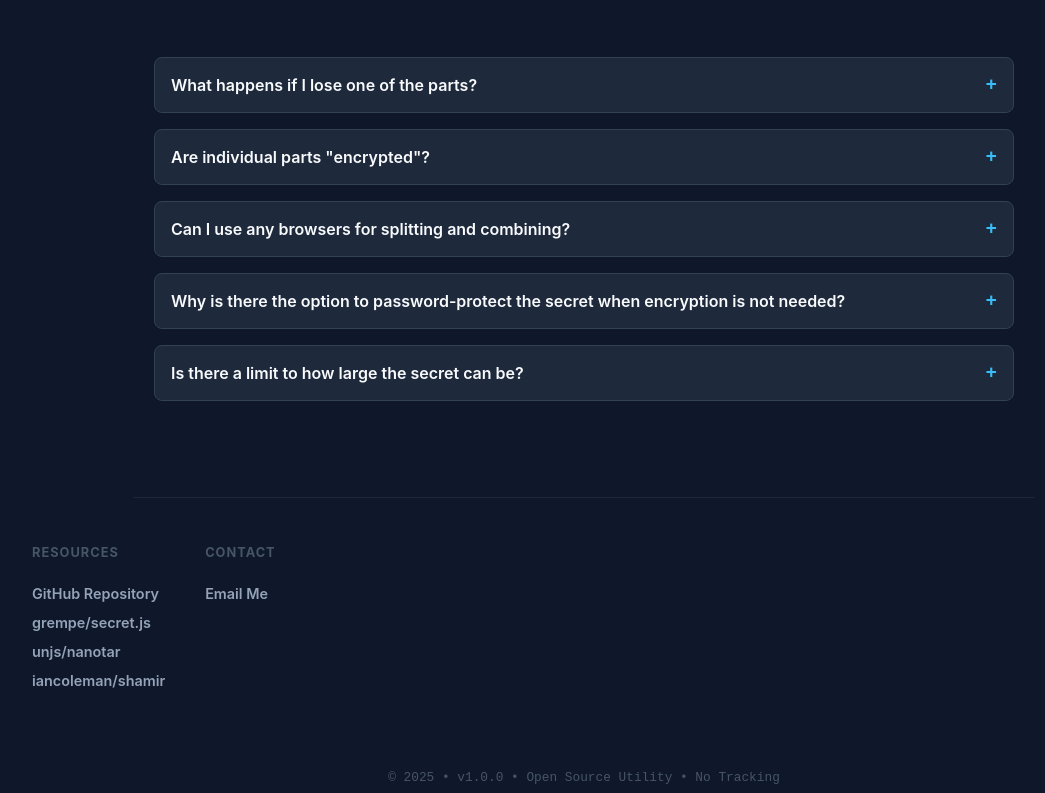
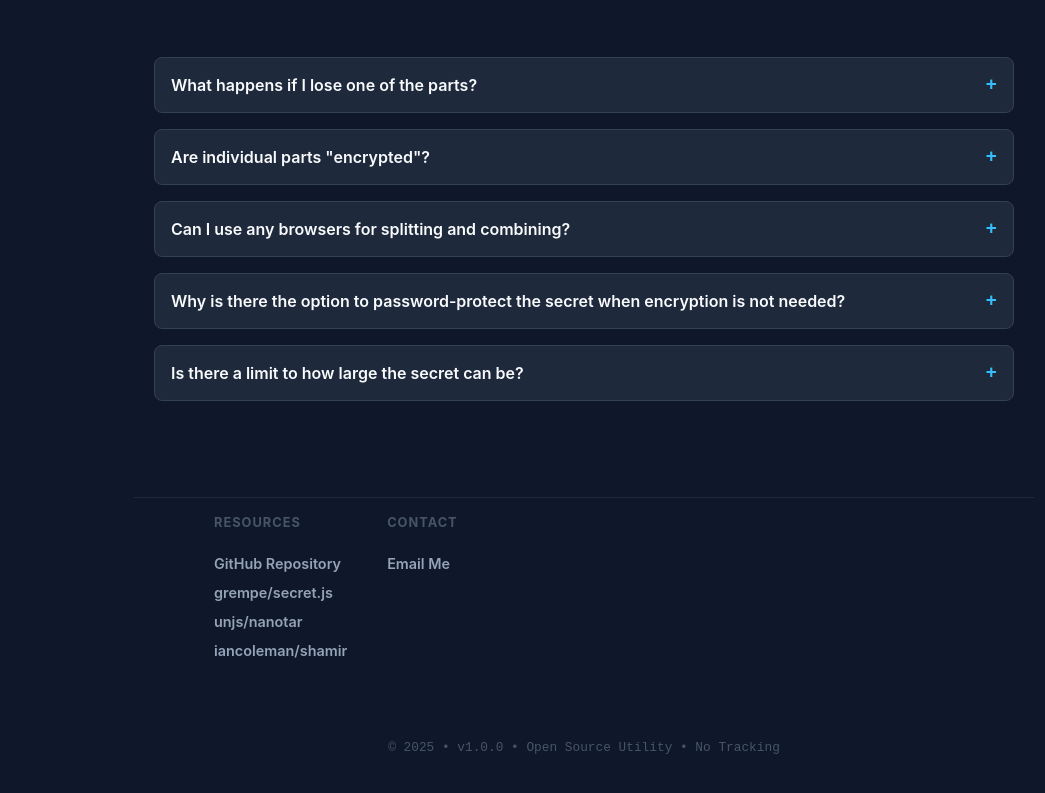
Before and after one commit to RaffaeleCanale/wx-ssss, a website: page public/index.html in a window 1280 px wide. Shown: the part 3751-4544 px from the top of the page, without its empty margins (56-1101 px from the left). After the commit the page ends 4514 px from the top, so only its background shows below. Drawn offline with Linux system fonts and the light colour scheme.

Commit message:
Minor css fix

```diff
--- a/public/index.html
+++ b/public/index.html
@@ -373,13 +373,14 @@ section.use-cases-section {
 }
 
 footer {
-    margin-top: 30px;
+    max-width: 900px;
+    margin: auto;
 
     .container {
         display: flex;
         flex-wrap: wrap;
-        /* justify-content: space-between; */
         align-items: flex-start;
+        justify-content: flex-start;
         gap: 40px;
         padding: 0 80px;
     }
--- a/src/landing/landing.css
+++ b/src/landing/landing.css
@@ -176,13 +176,14 @@ section.use-cases-section {
 }
 
 footer {
-    margin-top: 30px;
+    max-width: 900px;
+    margin: auto;
 
     .container {
         display: flex;
         flex-wrap: wrap;
-        /* justify-content: space-between; */
         align-items: flex-start;
+        justify-content: flex-start;
         gap: 40px;
         padding: 0 80px;
     }
```
